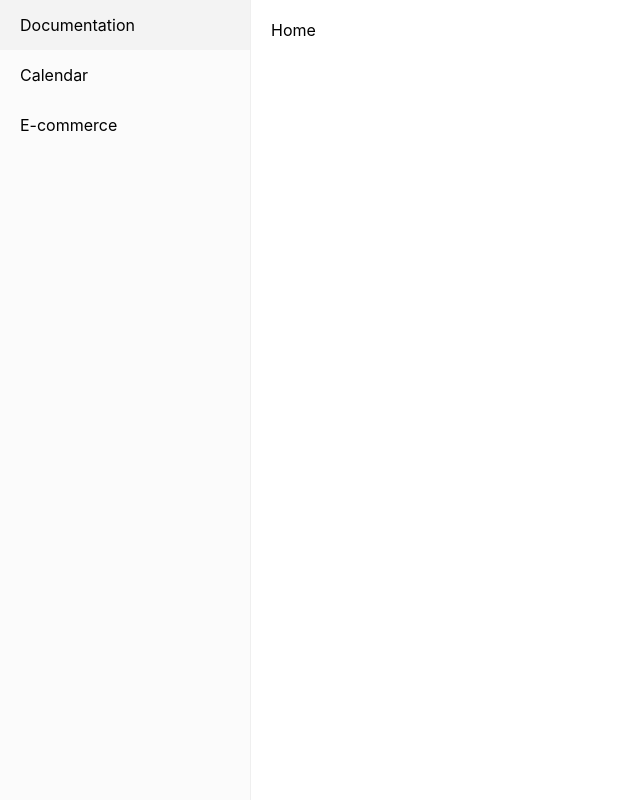
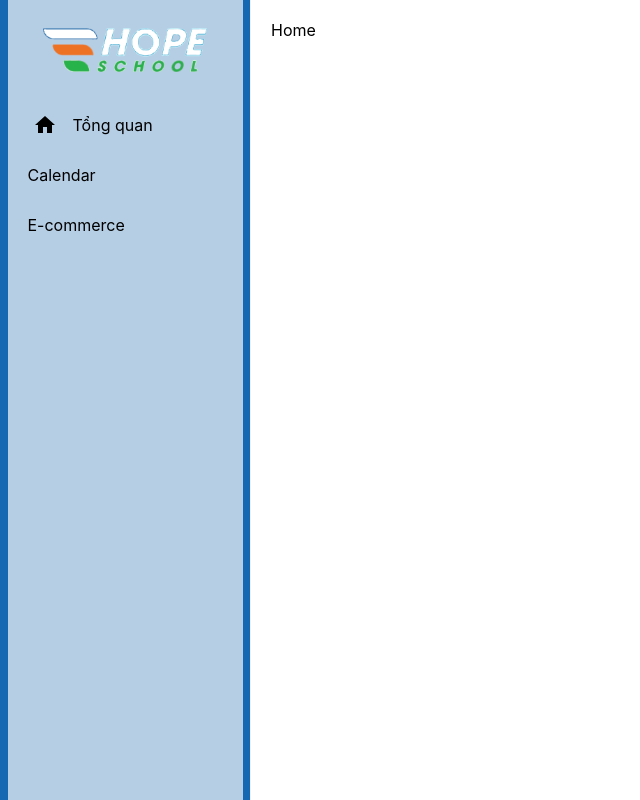
Before and after one commit to TalJa1/web-huybao, a React (Create React App) app: page / in a window 1280 px wide. Shown: the whole page, without its empty margins (0-640 px from the left). Built offline with nearby package versions, Linux system fonts and the light colour scheme.

Commit message:
Add MUI icons package and create homeSVG component; refactor TopLayout for improved styling

```diff
--- a/package.json
+++ b/package.json
@@ -5,6 +5,7 @@
   "dependencies": {
     "@emotion/react": "^11.13.3",
     "@emotion/styled": "^11.13.0",
+    "@mui/icons-material": "^6.1.5",
     "@mui/material": "^6.1.5",
     "@reduxjs/toolkit": "^2.3.0",
     "@testing-library/jest-dom": "^5.17.0",
--- a/src/components/TopLayout.tsx
+++ b/src/components/TopLayout.tsx
@@ -1,24 +1,36 @@
 import React from "react";
 import { Sidebar, Menu, MenuItem } from "react-pro-sidebar";
 import { Link } from "react-router-dom";
+import logo from "../assets/logo.png";
+import { Box } from "@mui/material";
+import HomeIcon from '@mui/icons-material/Home';
 
 const TopLayout: React.FC<{ children: React.ReactNode }> = ({ children }) => {
   return (
     <div style={{ display: "flex", height: "100vh" }}>
-      <Sidebar>
-        <Menu
-          menuItemStyles={{
-            button: {
-              [`&.active`]: {
-                backgroundColor: "#13395e",
-                color: "#b6c8d9",
-              },
-            },
+      <Sidebar
+        style={{
+          backgroundColor: "#1568B1",
+          display: "flex",
+          flexDirection: "column",
+          alignItems: "center",
+        }}
+      >
+        <Box
+          sx={{
+            display: "flex",
+            justifyContent: "center",
+            alignItems: "center",
+            height: "100px",
+            width: "100%",
           }}
         >
-          <MenuItem component={<Link to="/" />}>Documentation</MenuItem>
-          <MenuItem component={<Link to="/" />}>Calendar</MenuItem>
-          <MenuItem component={<Link to="/" />}>E-commerce</MenuItem>
+          <img style={{ width: "70%" }} alt="logo" src={logo} />
+        </Box>
+        <Menu>
+          <MenuItem component={<Link to="/" />} icon={<HomeIcon />}>Tổng quan</MenuItem>
+          <MenuItem component={<Link to="/calendar" />}>Calendar</MenuItem>
+          <MenuItem component={<Link to="/ecommerce" />}>E-commerce</MenuItem>
         </Menu>
       </Sidebar>
       <div style={{ flex: 1, padding: "20px" }}>{children}</div>
```
Also changed, not shown: src/assets/iconSVG.tsx (+25 -1 lines), 1 other file (tests, documents, lock files or other folders).
